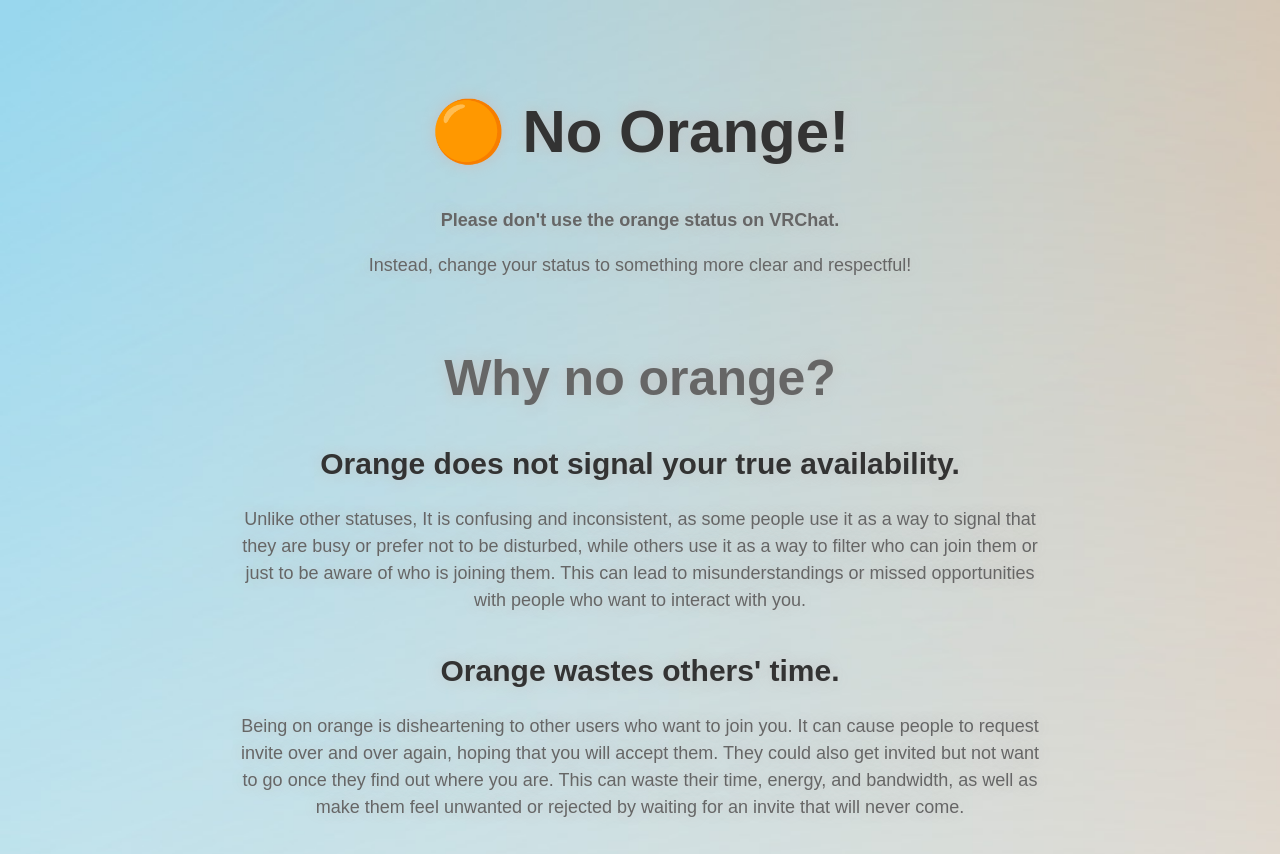
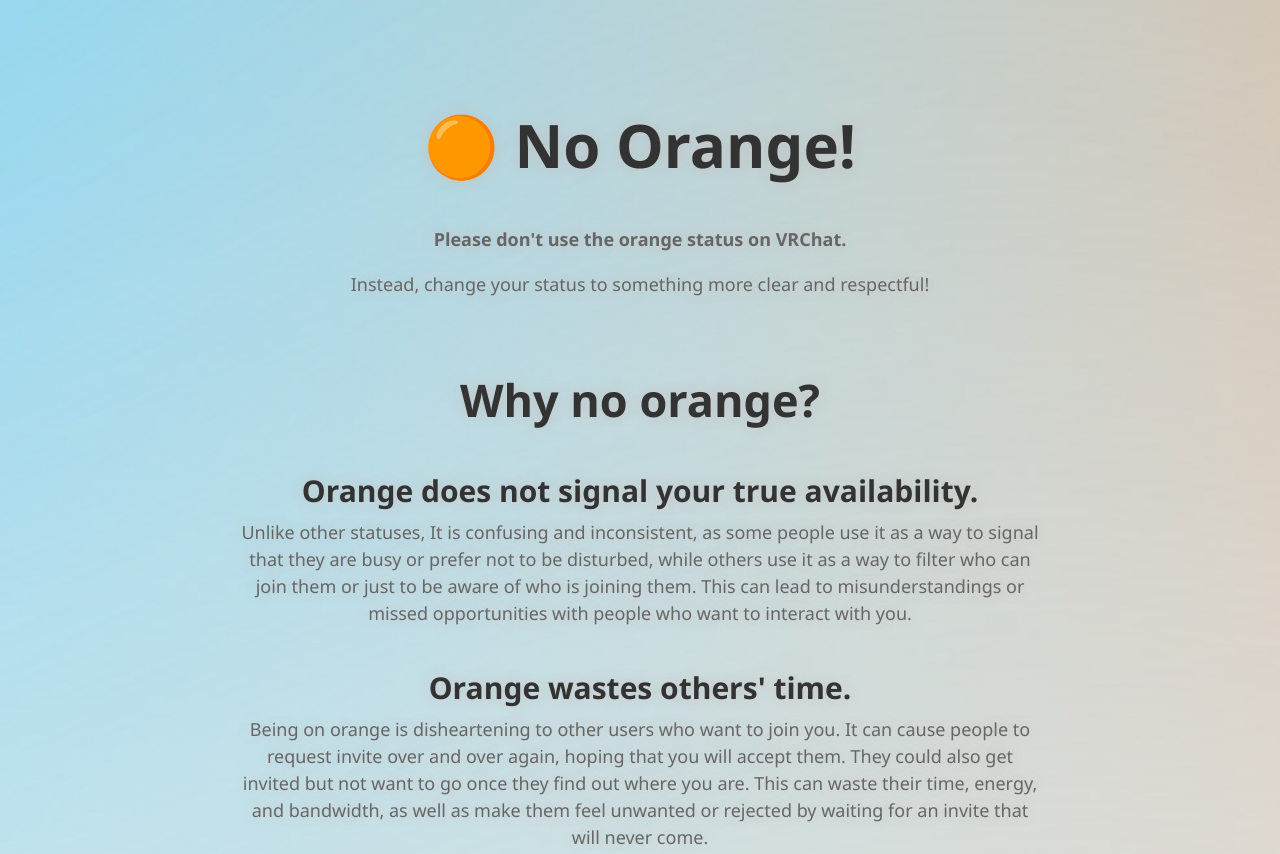
Before and after one commit to Ninka-Rex/NoOrange, a plain HTML site: page index.html in a window 1280 px wide. Shown: the top 854 px of the page. Drawn offline with Linux system fonts and the light colour scheme.

Commit message:
Update 10-30-23
Changed some margins, added meta tags and favicon, changed font to Segoe UI

```diff
--- a/index.html
+++ b/index.html
@@ -1,12 +1,16 @@
 <!DOCTYPE html>
 <html>
 <head>
-	<title>🟠 Ask Me</title>
-	<link rel="icon" href="data:,">
+	<title>Ask Me</title>
+	<link rel="icon" href="Orange_Circle.png">
+	<meta name="og:title" content="NoOrange.net">
+    <meta name="theme-color" content="#FFA500">
+    <meta name="og:image" content="Orange_Circle.png">
+	<meta property="og:type" content="website">
+    <meta name="og:description" content="Please don't use the orange status on VRChat.">
     <style>
-        /* You can change the style of your site here */
         body {
-            font-family: Arial, sans-serif;
+            font-family: Segoe UI, sans-serif;
             background-image: url('Background_Gradient.jpg');
 			background-size: cover;
             margin: 0;
@@ -31,7 +35,8 @@
         h2 {
             font-size: 30px;
             color: #333333;
-            margin-top: 40px;
+			margin-top: 40px;
+            margin-bottom: -10px;
 			text-shadow: 0px 0px 15px #C3C3C3;
         }
 
@@ -53,7 +58,7 @@
         <p><b>Please don't use the orange status on VRChat.</b></p>
 		<p>Instead, change your status to something more clear and respectful!</p><br>
 
-		<h1 style="color: #666666; font-size: 50px;">Why no orange?</h1>
+		<h1 style="color: #333333; font-size: 45px;">Why no orange?</h1>
 
         <h2><strong>Orange does not signal your true availability.</strong></h2>
         <p>Unlike other statuses, It is confusing and inconsistent, as some people use it as a way to signal that they are busy or prefer not to be disturbed, while others use it as a way to filter who can join them or just to be aware of who is joining them. This can lead to misunderstandings or missed opportunities with people who want to interact with you.</p>
@@ -76,7 +81,7 @@
 		<h2>Orange makes you invisible and ignored.</h2>
 		<p>You become just a name, always in a private world, at the bottom of people's friends list. No one sees what you're doing, where you are, or who you're with. Getting to know you or trying to join you eventually becomes more trouble or awkward than its worth, and you become yet another irrelevent, forgotten name taking up valuable space on people's social menu.</p>
 
-		<br><h1 style="color: #666666; font-size: 50px;">What about these excuses?</h1>
+		<br><h1 style="color: #666666; font-size: 50px;">What about these excuses?</h1><br>
 
 		<h2>"I have multiple friend groups, and I don't want them mixing."</h2>
         <p>If you feel the need to compartmentalize your friends like that, you're better off creating multiple accounts, or using the group system and creating private group instances. That way, the friend group you want to hang out with will be able to freely join you, while those who aren't will see you in a private group instance. You can also introduce your friends to each other and find common ground or interests among them. You don't have to limit yourself to one friend group or exclude others from your social circle.</p>
@@ -95,10 +100,6 @@
 
 		<h2>"I want to know who's joining me so I'm not startled"</h2>
         <p>You don't need orange status for this either! Enable join notifications to be notified when a friend joins your lobby on your HUD. That way there's no surprises.</p>
-
-
-
-
     </div>
 	<footer>
     <p>Thanks for reading. Please spread the word.</p>
```
Also changed, not shown: Orange_Circle.png (added).
